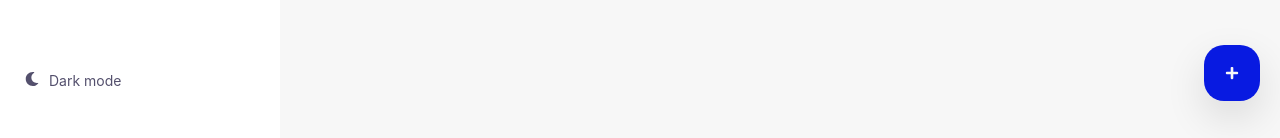
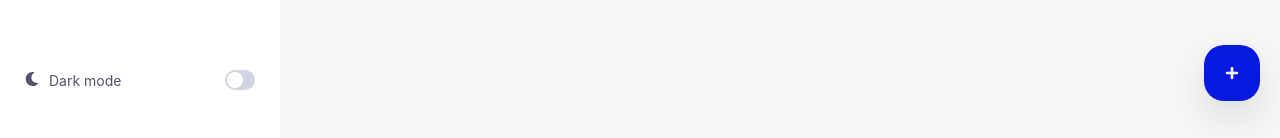
Before and after one commit to gzkdev/minote, a React (Create React App) app: page / in a window 1280 px wide. Shown: the part 659-797 px from the top of the page. Built offline with nearby package versions, Linux system fonts and the light colour scheme.

Commit message:
updated notes context, menu component

```diff
--- a/src/NotesContext.js
+++ b/src/NotesContext.js
@@ -18,8 +18,14 @@ export function NotesProvider({ children }) {
 
     const [notesArrangement, setNotesArrangement] = useState(false)
 
+    const [isDarkMode, setIsDarkMode] = useState(false)
+
     const toggleIsMenuOpen = () => {
         setIsMenuOpen(!isMenuOpen);
+    }
+
+    const toggleDarkMode = () => {
+        setIsDarkMode(!isDarkMode)
     }
 
     const addNote = (data) => {
@@ -43,13 +49,17 @@ export function NotesProvider({ children }) {
         SetNotes(data)
     }
 
+    const toggleNotesArrangement = () => {
+        setNotesArrangement(!notesArrangement)
+    }
+
     useEffect(() => {
         localStorage.setItem("notes", JSON.stringify(notes))
         localStorage.setItem("notesTrash", JSON.stringify(notesTrash))
     }, [notes, notesTrash])
 
     return (
-        <NotesContext.Provider value={{ notes, toggleIsMenuOpen, isMenuOpen, addNote, searchText, setSearchText, updateSetNote, notesTrash, setNotesTrash, notesArrangement, setNotesArrangement, favoriteNotes, setFavoriteNotes, handleDeleteNote, handleAddToFavorites }}>
+        <NotesContext.Provider value={{ notes, toggleIsMenuOpen, isMenuOpen, addNote, searchText, setSearchText, updateSetNote, notesTrash, setNotesTrash, notesArrangement, toggleNotesArrangement, favoriteNotes, setFavoriteNotes, handleDeleteNote, handleAddToFavorites, toggleDarkMode }}>
             {children}
         </NotesContext.Provider>
     )
--- a/src/components/Menu/index.js
+++ b/src/components/Menu/index.js
@@ -2,9 +2,10 @@ import MenuStyled from "../styled/Menu.styled";
 import MenuItem from "./MenuItem";
 import { FaCube, FaStar, FaPlus, FaTrash, FaMoon } from "react-icons/fa"
 import { UseNotesContext } from "../../NotesContext";
+import Toggle from "../Toggle";
 
 const Menu = () => {
-    const { isMenuOpen, toggleIsMenuOpen, notes, notesTrash, favoriteNotes } = UseNotesContext()
+    const { isMenuOpen, toggleIsMenuOpen, notes, notesTrash, favoriteNotes, toggleDarkMode } = UseNotesContext()
 
     const handleOnClick = (e) => {
         e.stopPropagation()
@@ -35,7 +36,7 @@ const Menu = () => {
                     </ul>
                 </nav>
                 <div className="setting">
-                    <span><FaMoon className="icon" />Dark mode</span>
+                    <span><FaMoon className="icon" />Dark mode</span><Toggle toggleFunction={toggleDarkMode} />
                 </div>
             </div>
         </MenuStyled>
```
